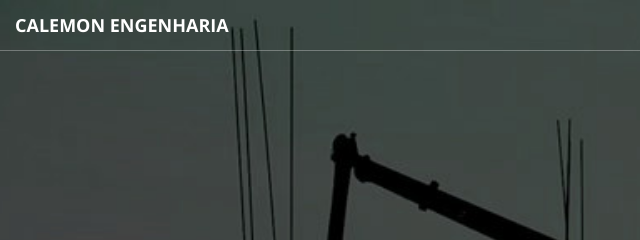
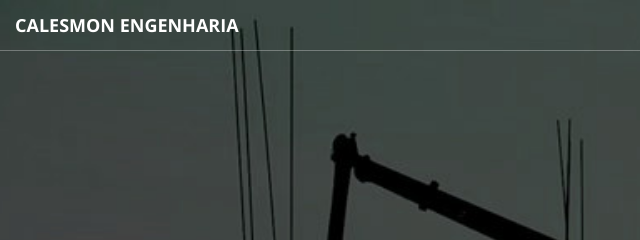
Before and after one commit to rosaCarolsampaio/Calesmon, a website: page index.html in a window 1280 px wide. Shown: the top 240 px of the page, 0-640 px from the left. Drawn offline with nearby package versions, Linux system fonts and the light colour scheme.

Commit message:
Alteração Nome Calesmon Engenharia

```diff
--- a/index.html
+++ b/index.html
@@ -60,7 +60,7 @@
                 <button type="button" class="navbar-toggle collapsed" data-toggle="collapse" data-target="#bs-example-navbar-collapse-1">
                     <span class="sr-only">Toggle navigation</span> Menu <i class="fa fa-bars"></i>
                 </button>
-                <a class="navbar-brand page-scroll" href="#page-top">Calemon Engenharia</a>
+                <a class="navbar-brand page-scroll" href="#page-top">Calesmon Engenharia</a>
             </div>
 
             <!-- Collect the nav links, forms, and other content for toggling -->
```
